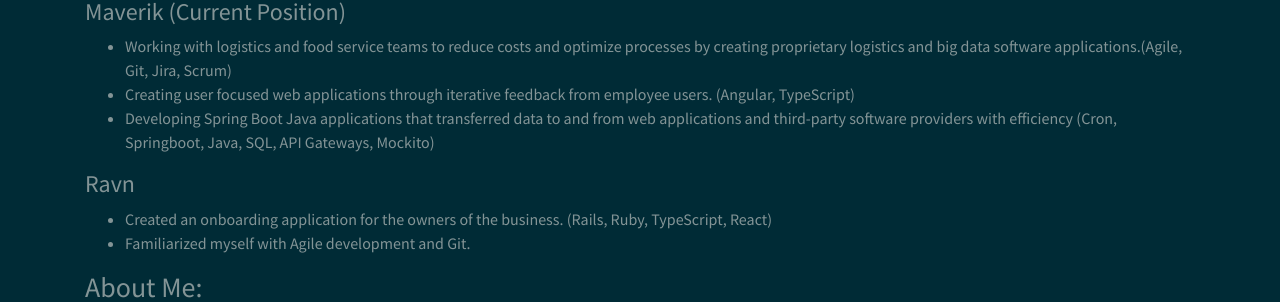
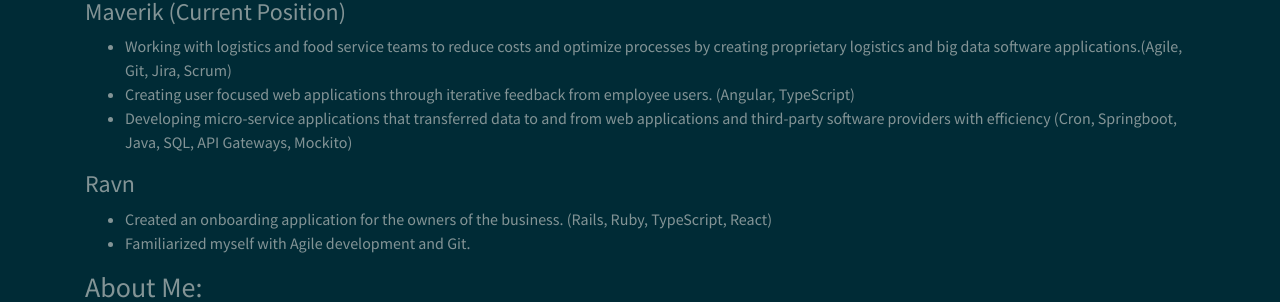
Before and after one commit to hayneian000/hayneian000.github.io, a Jekyll site: the page index.html, which Jekyll copies as it is, in a window 1280 px wide. Shown: the part 420-722 px from the top of the page. Built offline with Jekyll 4.4.1, drawn with Linux system fonts in a browser that asks for light colours.

Commit message:
micro-service

```diff
--- a/index.html
+++ b/index.html
@@ -74,7 +74,7 @@
                         and big data software applications.(Agile, Git, Jira, Scrum)</li>
                     <li> Creating user focused web applications through iterative feedback from employee users. (Angular, TypeScript)
                     </li>
-                    <li> Developing Spring Boot Java applications that transferred data to and from web applications and
+                    <li> Developing micro-service applications that transferred data to and from web applications and
                         third-party software
                         providers with efficiency (Cron, Springboot, Java, SQL, API Gateways, Mockito)</li>
                 </ul>
```
